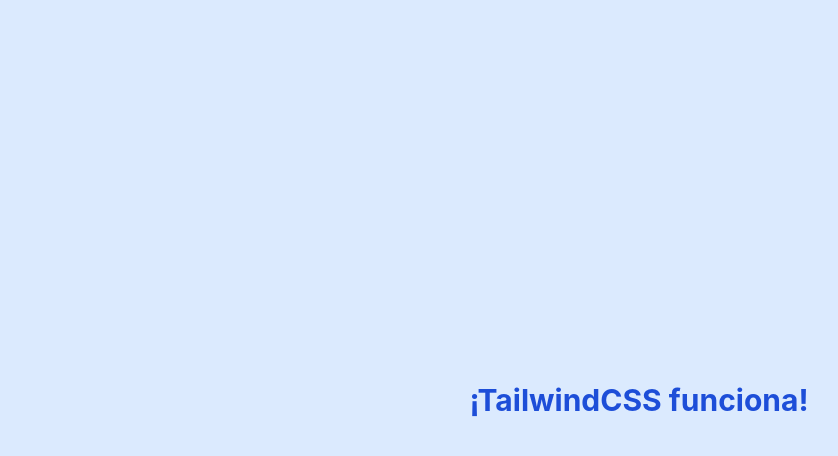
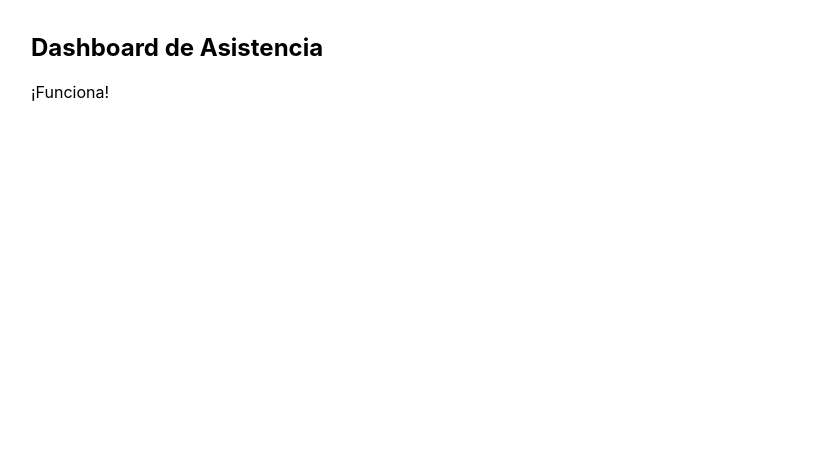
Before and after one commit to Hyos332/Smart-Beacon-Attendance-System-SBAS-, a React (Create React App) app in the folder sbas/frontend/: page / in a window 1280 px wide. Shown: the top 456 px of the page, without its empty margins (1-839 px from the left). Built offline with nearby package versions, Linux system fonts and the light colour scheme.

Commit message:
feat: refactor attendance route to use prisma instance from a shared module; add endpoint to retrieve all attendances with student details; create Dashboard component for the frontend

```diff
--- a/sbas/frontend/src/App.tsx
+++ b/sbas/frontend/src/App.tsx
@@ -1,11 +1,7 @@
-import React from 'react';
+import Dashboard from "./pages/Dashboard.tsx";
 
 function App() {
-  return (
-    <div className="min-h-screen flex items-center justify-center bg-blue-100">
-      <h1 className="text-3xl font-bold text-blue-700">¡TailwindCSS funciona!</h1>
-    </div>
-  );
+  return <Dashboard />;
 }
 
 export default App;
--- /dev/null
+++ b/sbas/frontend/src/pages/Dashboard.tsx
@@ -0,0 +1,10 @@
+import React from "react";
+
+export default function Dashboard() {
+  return (
+    <div className="p-8">
+      <h1 className="text-2xl font-bold mb-4">Dashboard de Asistencia</h1>
+      <p>¡Funciona!</p>
+    </div>
+  );
+}
```
Also changed, not shown: 1 other file (tests, documents, lock files or other folders).
